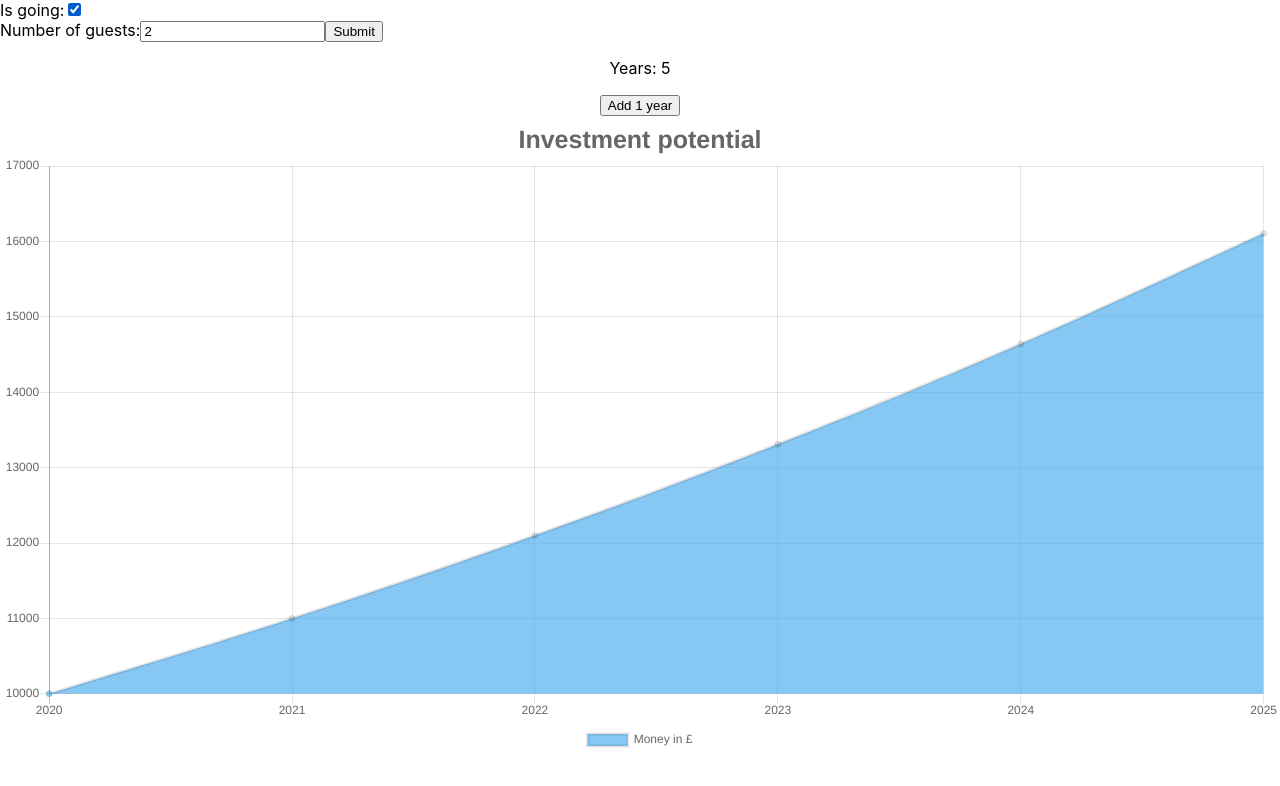
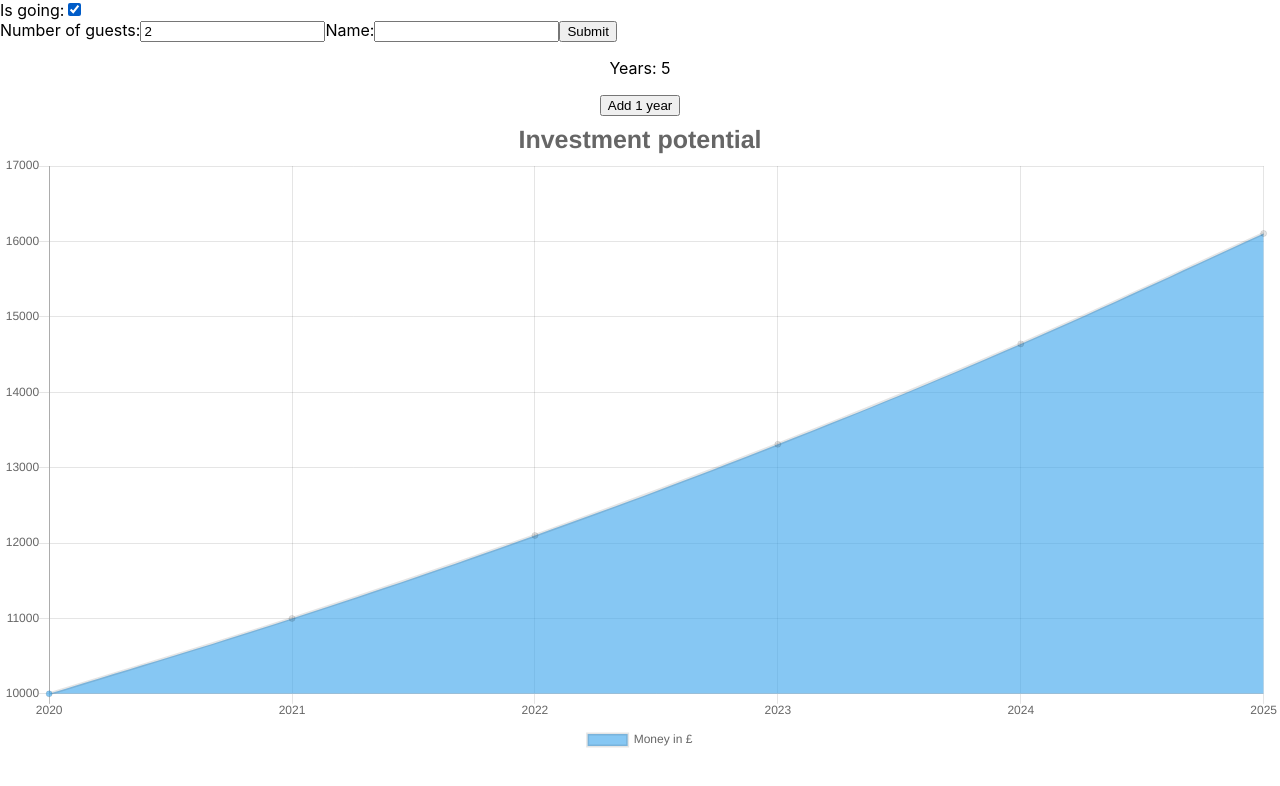
Before and after one commit to tommyrharper/playing-with-graphs-react, a React (Create React App) app: page / in a window 1280 px wide. Shown: the top 786 px of the page. Built offline with nearby package versions, Linux system fonts and the light colour scheme.

Commit message:
Make Form component accept name input

```diff
--- a/src/components/Form.js
+++ b/src/components/Form.js
@@ -5,7 +5,8 @@ class ReactForm extends React.Component {
     super(props);
     this.state = {
       isGoing: true,
-      numberOfGuests: 2
+      numberOfGuests: 2,
+      name: ''
     }
 
     this.handleInputChange = this.handleInputChange.bind(this)
@@ -15,10 +16,10 @@ class ReactForm extends React.Component {
   handleInputChange(event) {
     const target = event.target
     const value = target.name === 'isGoing' ? target.checked : target.value;
-    const name = target.name;
+    const key = target.name;
 
     this.setState({
-      [name]: value
+      [key]: value
     });
   }
 
@@ -47,6 +48,14 @@ class ReactForm extends React.Component {
           value={this.state.numberOfGuests}
           onChange={this.handleInputChange} />
         </label>
+        <label>
+          Name:
+          <input
+          name="name"
+          type="text"
+          value={this.state.name}
+          onChange={this.handleInputChange} />
+        </label>
         <input type="submit" value="Submit"/>
       </form>
     )
```
